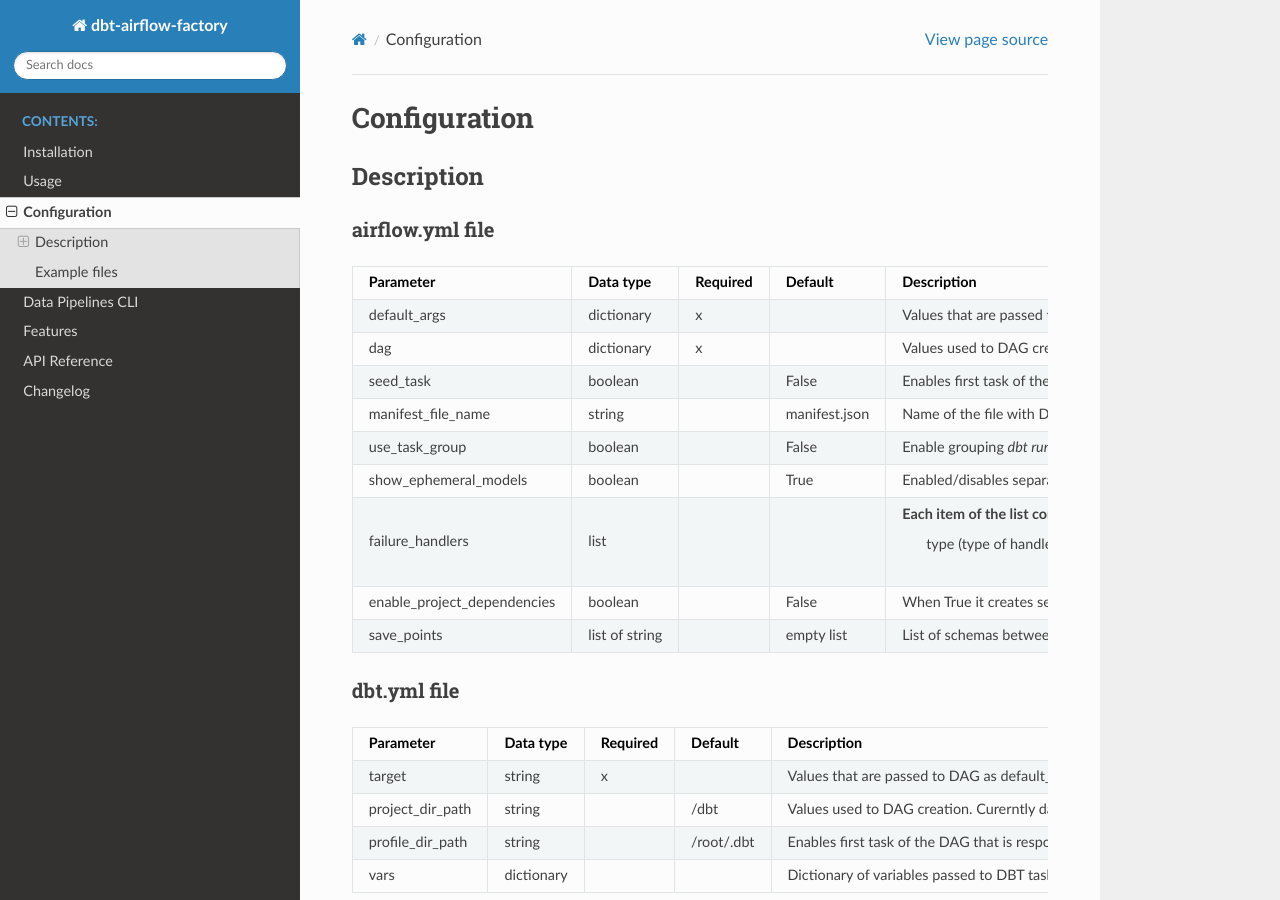
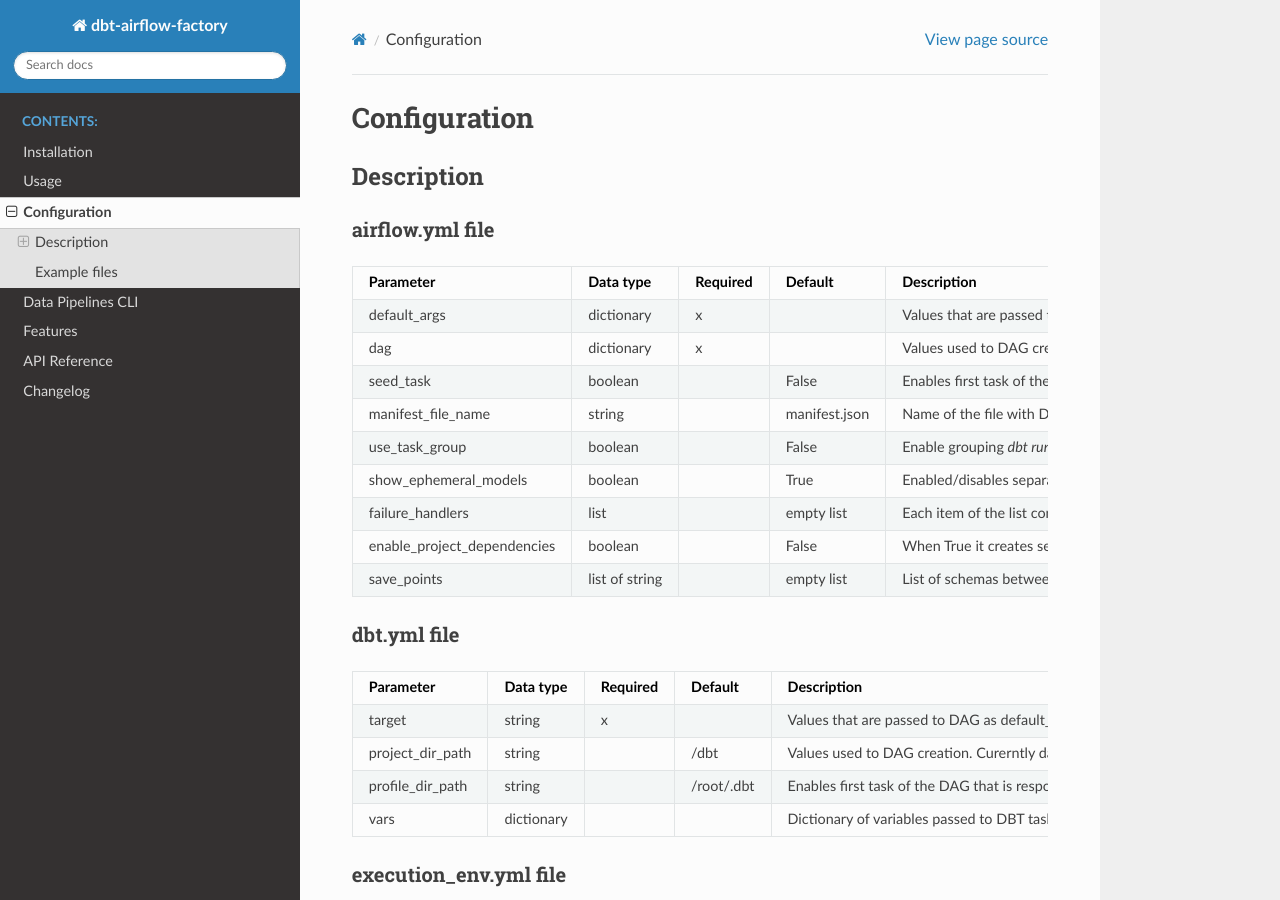
Before and after one commit to getindata/dbt-airflow-factory, a Sphinx documentation site: the page built from docs/configuration.rst, in a window 1280 px wide and 900 px high. Built offline with Sphinx 7.4.7 and the Read the Docs theme 2.0.0, drawn with Linux system fonts in a browser that asks for light colours; pages that are not in the unit, such as notebooks, are missing from menus; part of the change alters nothing that is shown.

Commit message:
Fix docs for notifiers

```diff
--- a/docs/configuration.rst
+++ b/docs/configuration.rst
@@ -48,9 +48,10 @@ airflow.yml file
    * - failure_handlers
      - list
      -
-     -
-     - Each item of the list contains configuration of notifications handler in case Tasks / DAG fails. Each item is a dictionary with following fields
-        type (type of handler eg. *slack* or *teams*), Airflow Webserver URL, connection_id (id of the Airflow's connection) and message_template that will be sent.
+     - empty list
+     - Each item of the list contains configuration of notifications handler in case Tasks or DAG fails. Each item is a dictionary with following fields
+       `type` (type of handler eg. *slack* or *teams*), `webserver_url` (Airflow Webserver URL), `connection_id` (id of the Airflow's connection) and `message_template` that will be sent.
+       More on how to configure the webhooks can be found here: `Slack <https://airflow.apache.org/docs/apache-airflow-providers-slack/stable/_api/airflow/providers/slack/operators/slack_webhook/index.html>`_ or `MS Teams <https://code.mendhak.com/Airflow-MS-Teams-Operator/#copy-hook-and-operator>`_
    * - enable_project_dependencies
      - boolean
      -
```
